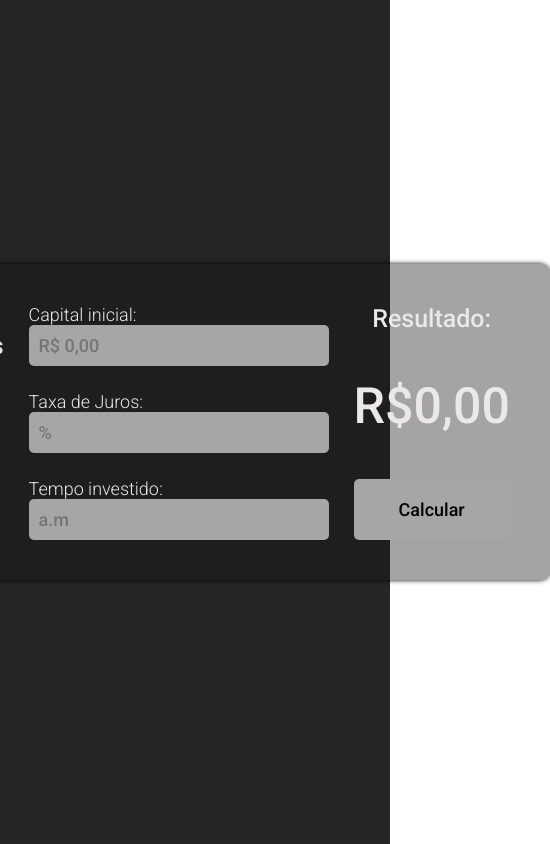
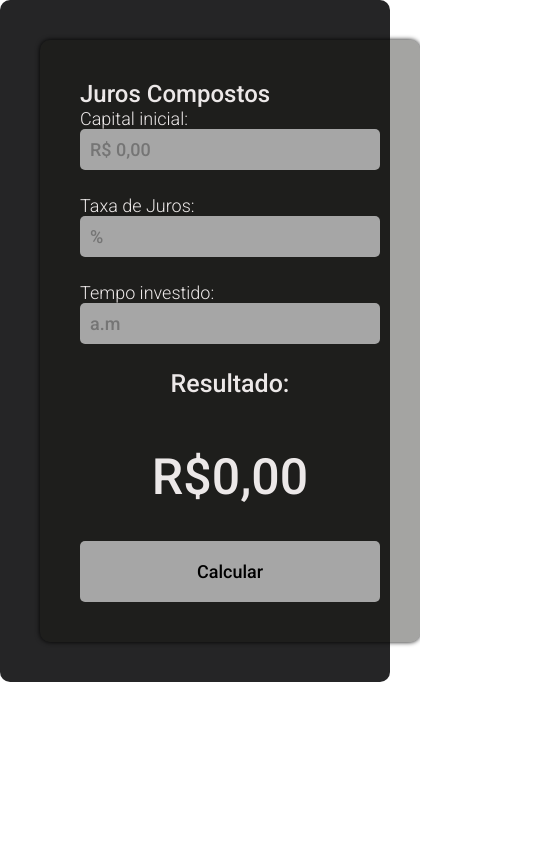
Before and after one commit to Kevinbarbosa-Dev/Calcular-Juros-Simples-e-Compostos, a plain HTML site: page index.html in a window 390 px wide. Shown: the whole page, 550 px wide, since content can reach past the window. Drawn offline with Linux system fonts and the light colour scheme.

Commit message:
tentando adaptar para outras midias

```diff
--- a/index.html
+++ b/index.html
@@ -4,6 +4,7 @@
     <meta charset="UTF-8">
     <meta name="viewport" content="width=device-width, initial-scale=1.0">
     <link rel="stylesheet" href="style.css">
+    <link rel="stylesheet" href="midiaphone.css">
     <title>Juros Compostos</title>
 </head>
 
--- /dev/null
+++ b/midiaphone.css
@@ -0,0 +1,96 @@
+@media (max-width:600px) {
+    * {
+        font-family: 'Roboto';
+        margin: 0;
+        padding: 0;
+    }
+
+    h2 {
+        font-family: "Roboto";
+        font-weight: 500;
+        text-align: start;
+    }
+
+    .container {
+
+        background-color: #252526;
+        display: flex;
+        border-radius: 10px;
+        padding: 40px;
+        display: flex;
+        gap: 25px;
+
+
+    }
+
+    .content {
+        background-color: #14140f62;
+        color: rgb(236, 232, 232);
+        box-shadow: 0px 0px 5px black;
+        border-radius: 10px;
+        padding: 40px;
+
+
+    }
+
+    .input-box {
+        display: flex;
+        flex-direction: column;
+        gap: 25px;
+    }
+
+    .input-content {
+        font-family: "Roboto";
+        font-weight: 300;
+        font-size: 18px;
+    }
+
+    .item {
+        width: 300px;
+        padding: 10px;
+        outline: none;
+        background-color: #A6A6A6;
+        border: none;
+        border-radius: 5px;
+        font-size: 18px;
+
+
+    }
+
+    .resultado {
+        display: flex;
+        flex-direction: column;
+        justify-content: space-between;
+        width: 100%;
+        gap: 25px;
+
+    }
+
+    #conclusão {
+        text-align: center;
+        font-size: 25px;
+        padding: 25px;
+    }
+
+    span {
+        text-align: center;
+        font-size: 50px;
+        padding-bottom: 10px;
+    }
+
+    #montante {
+        background: #A6A6A6;
+        border: 0;
+        border-radius: 5px;
+        padding: 20px;
+        font-size: 18px;
+        cursor: pointer;
+
+    }
+
+    #montante:hover {
+        color: rgb(236, 232, 232);
+        transition: 0.2s;
+        background-color: #252526;
+    }
+}
--- a/style.css
+++ b/style.css
@@ -1,6 +1,6 @@
 @charset "UTF-8";
 @import url('https://fonts.googleapis.com/css2?family=Roboto:wght@300;500&family=Sriracha&display=swap');
-
+@media (min-width:930px){
 * {
     font-family: 'Roboto';
     margin: 0;
@@ -12,8 +12,6 @@ h2 {
     font-weight: 500;
     text-align: start;
 }
-
-
 
 
 
@@ -96,3 +94,10 @@ span {
     transition: 0.2s;
     background-color: #252526;
 }
+
+}
+@media (min-width:768px) and (max-width:1024px){
+    .content {
+        background-color: red;
+    }
+}
```
